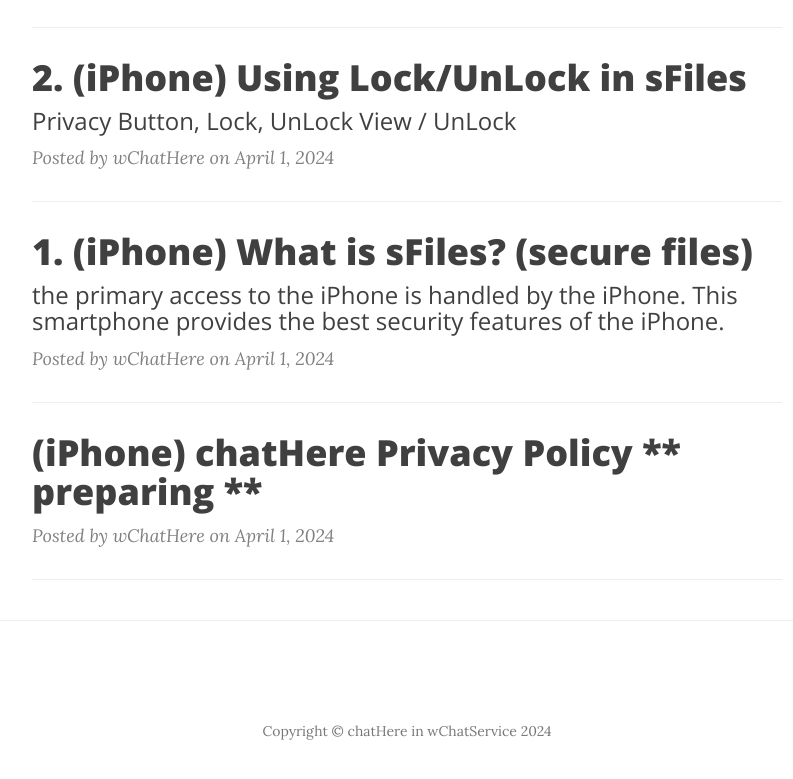
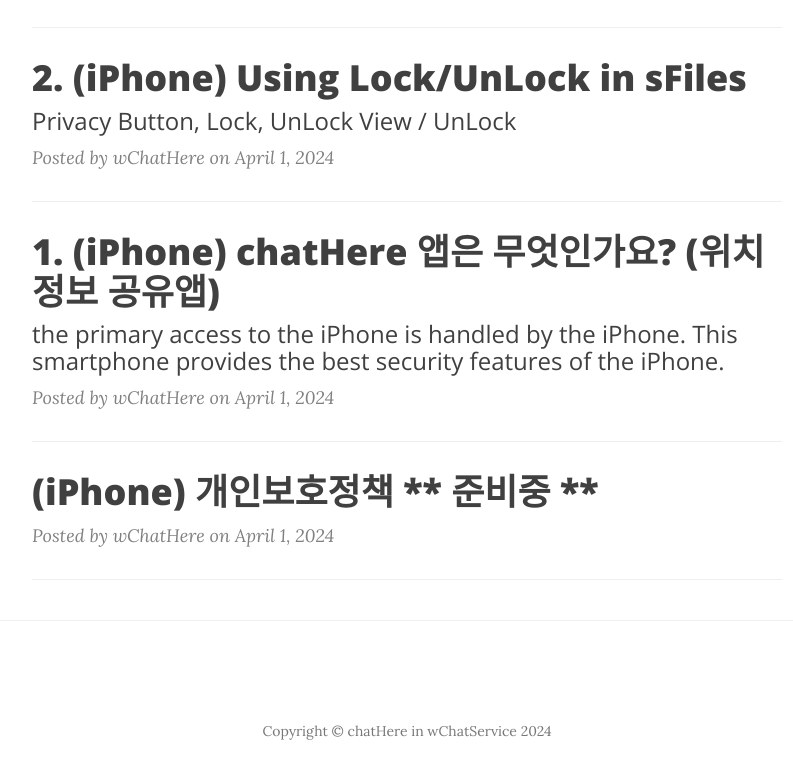
Before and after one commit to me-here-kr/me-here-kr.github.io, a plain HTML site: page index.html in a window 1280 px wide. Shown: the part 1124-1903 px from the top of the page, without its empty margins (233-1026 px from the left). Drawn offline with nearby package versions, Linux system fonts and the light colour scheme.

Commit message:
기본정보

```diff
--- a/index.html
+++ b/index.html
@@ -148,7 +148,7 @@
                 <div class="post-preview">
                     <a href="iphone/sfiles.html">
                         <h2 class="post-title">
-                            1. (iPhone) What is sFiles? (secure files)
+                            1. (iPhone) chatHere 앱은 무엇인가요? (위치정보 공유앱)
                         </h2>
                         <h3 class="post-subtitle">
                             the primary access to the iPhone is handled by the iPhone. This smartphone provides the best security features of the iPhone.
@@ -161,7 +161,7 @@
                 <div class="post-preview">
                     <a href="#">
                         <h2 class="post-title">
-                            (iPhone) chatHere Privacy Policy ** preparing **
+                            (iPhone) 개인보호정책 ** 준비중 **
                         </h2>
                     </a>
                     <p class="post-meta">Posted by wChatHere on April 1, 2024</p>
```
